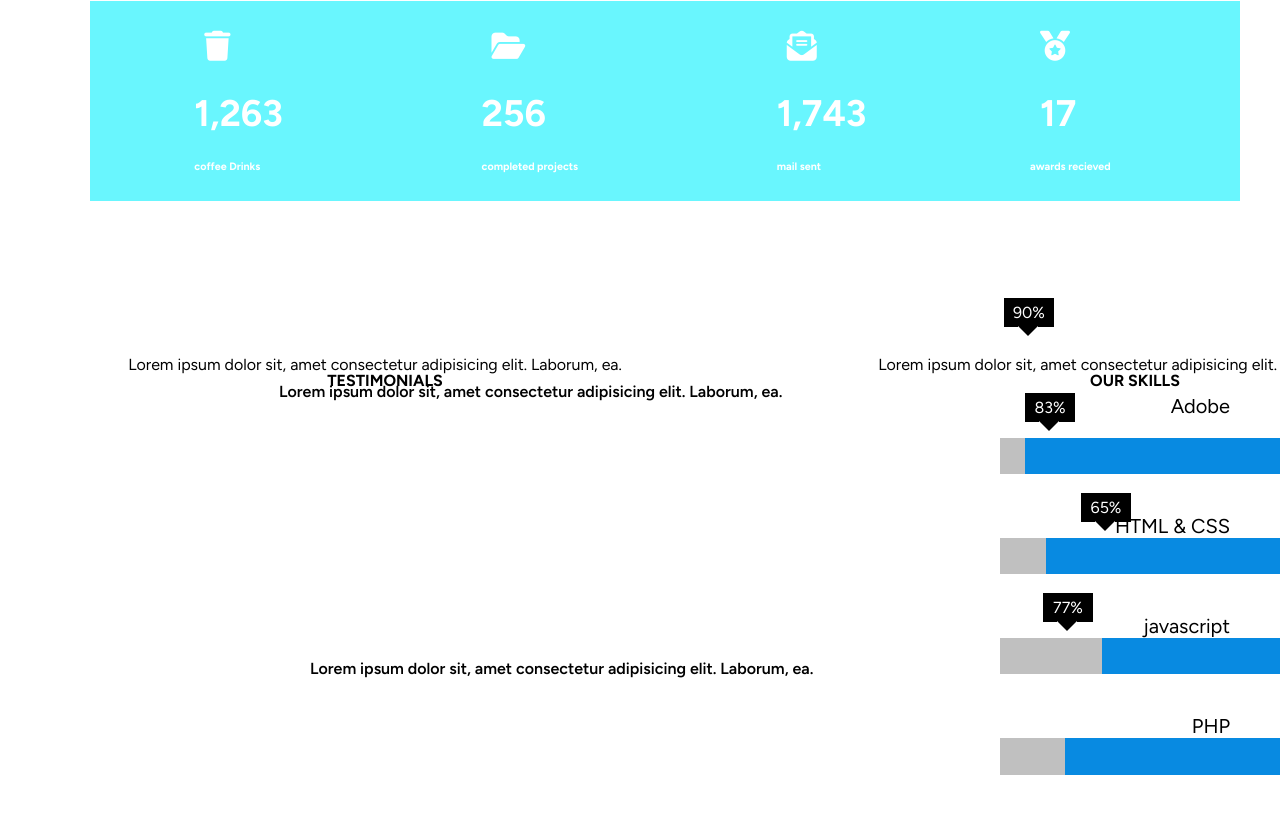
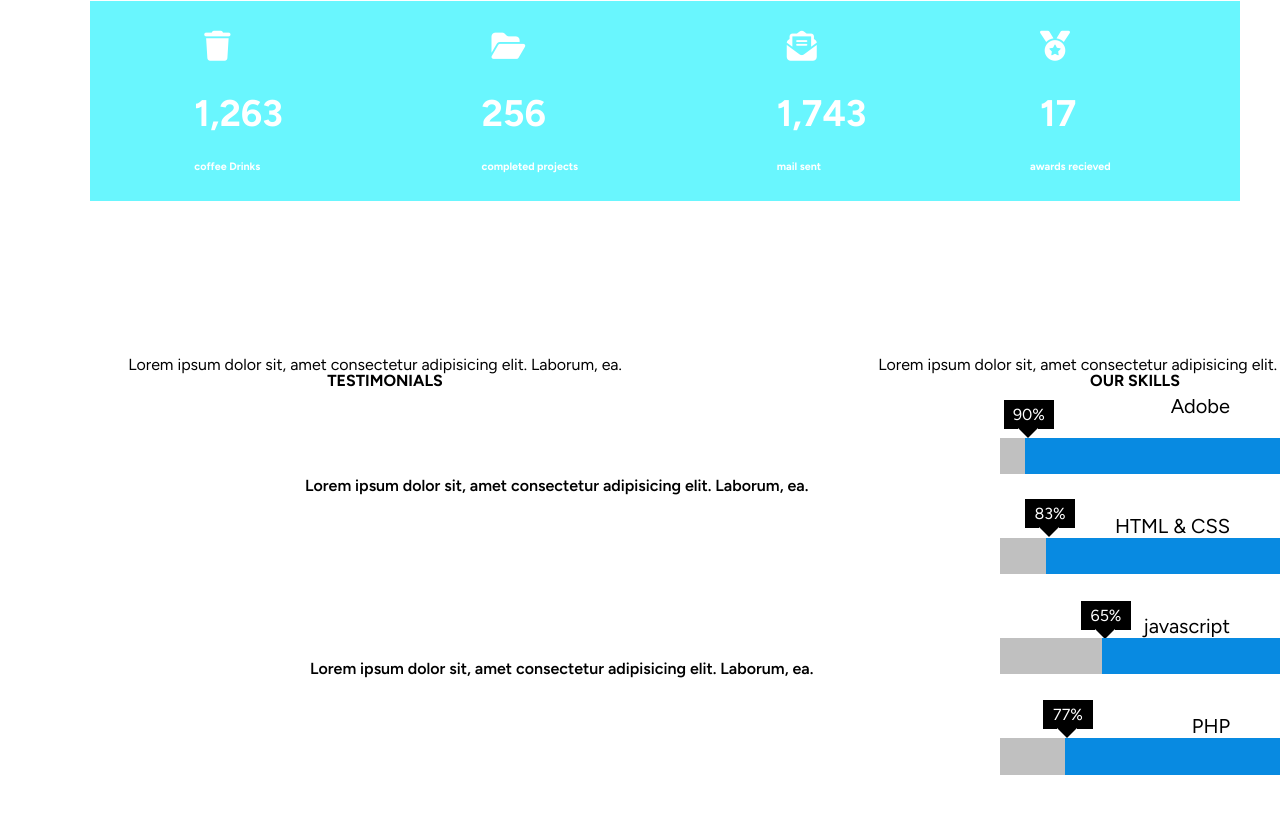
Before and after one commit to rawan-salah137/Kasper, a plain HTML site: page index.html in a window 1280 px wide. Shown: the part 4457-5271 px from the top of the page. Drawn offline with Linux system fonts and the light colour scheme.

Commit message:
Add files via upload

```diff
--- a/master.css
+++ b/master.css
@@ -517,9 +517,9 @@ h6 {
 }
 
 .skills-4 {
-    bottom: 1406px;
+    bottom: 1312px;
     position: absolute;
-    right: 691px;
+    right: 665px;
     font-weight: 600;
     width: 530px;
 }
@@ -605,22 +605,22 @@ h6 {
 
 .per-1 {
     right: 446px;
-    bottom: 1480px;
+    bottom: 1378px;
 }
 
 .per-2 {
     right: 425px;
-    bottom: 1385px;
+    bottom: 1279px;
 }
 
 .per-3 {
     right: 369px;
-    bottom: 1285px;
+    bottom: 1177px;
 }
 
 .per-4 {
     right: 407px;
-    bottom: 1185px;
+    bottom: 1078px;
 }
 
 .quote {
```
